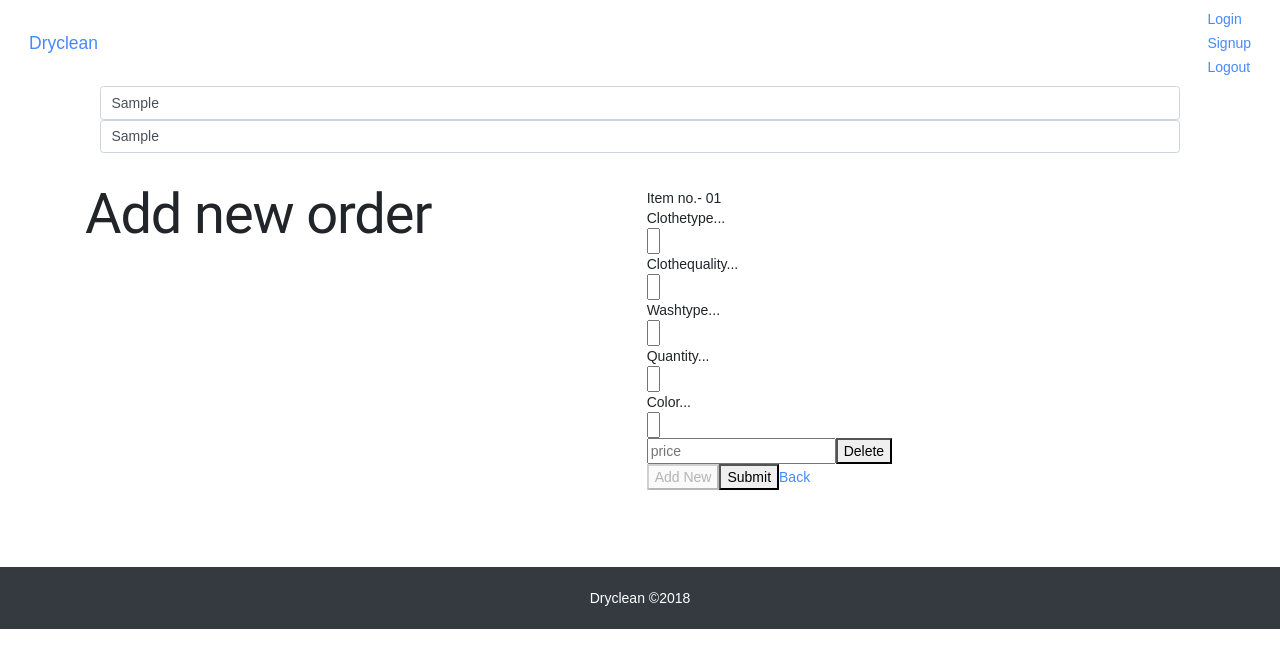
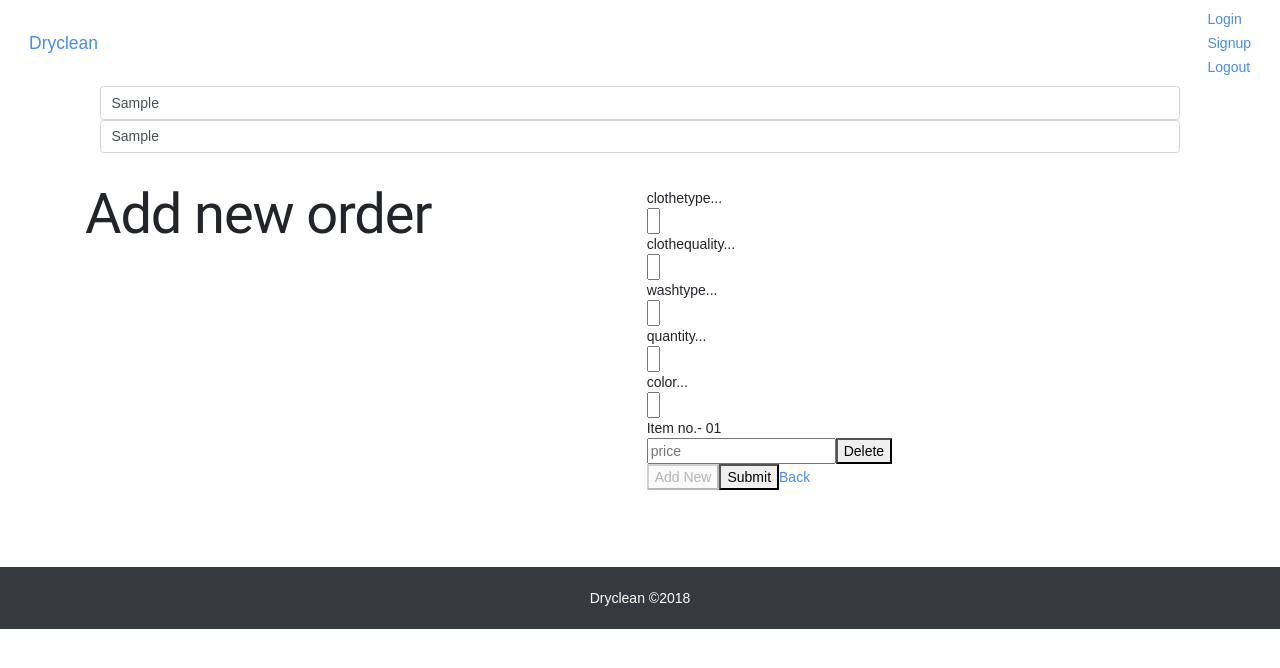
Before and after one commit to digbijaya/ProjectDryClean, a React app in the folder client/: page /orderreceive in a window 1280 px wide. Both pictures are taken after typing "Sample", "Sample" into the empty fields and a click on the button "Add New". Shown: the top 668 px of the page. Built offline with nearby package versions, Linux system fonts and the light colour scheme.

Commit message:
making dropdowns rendering loop based

```diff
--- a/client/src/components/orders/Receive/OrderRow/OrderComponent.js
+++ b/client/src/components/orders/Receive/OrderRow/OrderComponent.js
@@ -7,7 +7,8 @@ class OrderComponent extends Component {
     super();
     this.state = {
       clothetypeSelected: false,
-      clothequalitySelected: false
+      clothequalitySelected: false,
+      clothprops: { clothetypeSelected: false, clothequalitySelected: false }
     };
     this.typeCleared = this.typeCleared.bind(this);
     this.qualityCleared = this.qualityCleared.bind(this);
@@ -46,11 +47,44 @@ class OrderComponent extends Component {
     });
   }
 
+  isFilled(clothProp) {
+    let clothprop = eval(clothProp + "Selected");
+    let clothprops = this.state.clothprops;
+    clothprops[clothprop] = true;
+    this.setState({ clothprops }, () => {
+      let allFilled = false;
+      Object.keys(this.state.clothprops).map(clothpropkey => {
+        console.log(this.state.clothprops[clothpropkey]);
+        allFilled = allFilled && this.state.clothprops[clothpropkey];
+      });
+
+      this.props.allFieldsPopulated(
+        this.state.clothequalitySelected && this.state.clothetypeSelected
+      );
+    });
+  }
+
   render() {
     return (
       <Tux>
+        {Object.keys(this.props.clotheproperties).map(clothePropertyKey => {
+          let clothProp = this.props.clotheproperties[clothePropertyKey];
+          return (
+            <span>
+              <ClotheOptionsDropdown
+                updateValue={event => {
+                  this.props.updateValue(event);
+                  this.props.addToOrderArray(event, this.props.orderkey);
+                  this.isFilled(clothProp);
+                }}
+                type={clothProp}
+                cleared={this.typeCleared}
+              />
+            </span>
+          );
+        })}
         <div>Item no.- {this.props.orderkey + 1}</div>
-        <span>
+        {/* <span>
           <ClotheOptionsDropdown
             updateValue={event => {
               this.props.updateValue(event);
@@ -104,7 +138,7 @@ class OrderComponent extends Component {
             type={this.props.color}
             cleared={this.colorCleared}
           />
-        </span>
+        </span> */}
         <span>
           <input type="text" placeholder="price" name="price" />
         </span>
--- a/client/src/components/orders/Receive/OrderRow/Orderlist.js
+++ b/client/src/components/orders/Receive/OrderRow/Orderlist.js
@@ -12,6 +12,13 @@ export default class Orderlist extends Component {
         {Object.keys(orders).map(orderKey => {
           return (
             <OrderComponent
+              clotheproperties={[
+                "clothetype",
+                "clothequality",
+                "washtype",
+                "quantity",
+                "color"
+              ]}
               clothetype={"Clothetype"}
               clothequality={"Clothequality"}
               washtype={"Washtype"}
```
